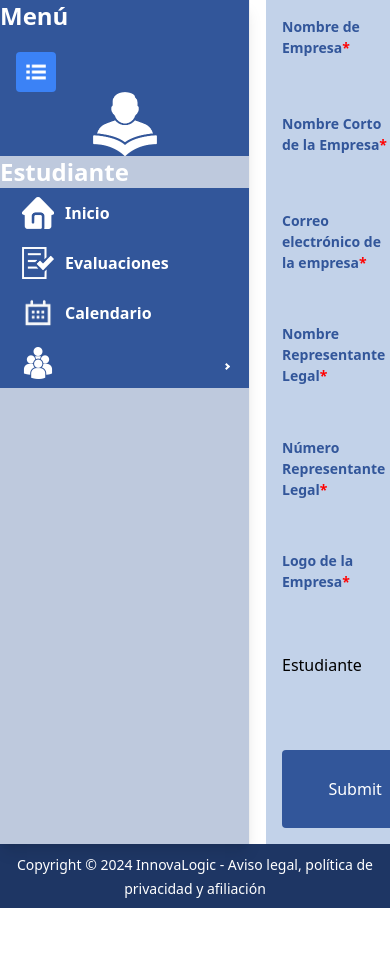
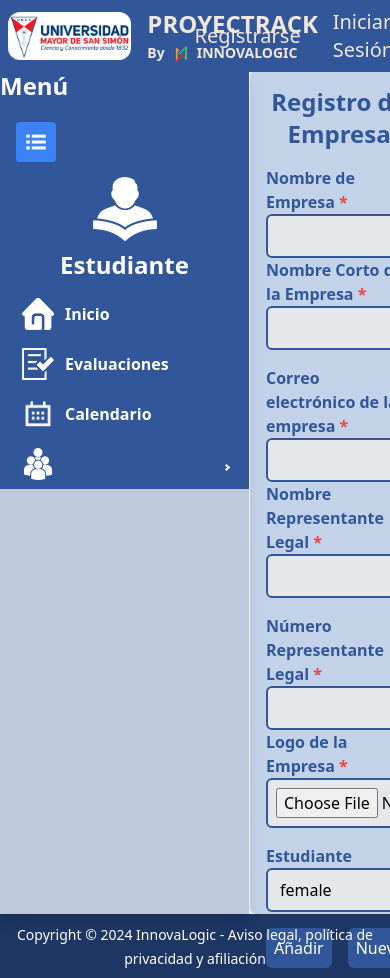
Before and after one commit to innovalogic/ProyectoTis, a React (Vite) app in the folder Frontend/proyectotis/: page /RegistroEmpresa in a window 390 px wide. Shown: the top 978 px of the page. Before the commit the page ends 908 px from the top, so only its background shows below. Built offline with nearby package versions, Linux system fonts and the light colour scheme.

Commit message:
Nuevo responsive con tailwind mejorando enormemente la interfaz

```diff
--- a/Frontend/proyectotis/src/Paginas/RegistroEmpresa.jsx
+++ b/Frontend/proyectotis/src/Paginas/RegistroEmpresa.jsx
@@ -10,14 +10,15 @@
   const { register, handleSubmit } = useForm();
   const onSubmit = (data) => console.log(data);
   const [collapsed, setCollapsed] = useState(false);
+
   return (
     <>
-
-        <div style={{ display: 'flex', height: '100vh' }}>
+        <NavbarInicioDeSesion />
+        <div style={{ display: 'flex', height: '100vh', marginTop: '70px' }}>
         <Sidebar
           collapsed={collapsed}
           className="bg-[#32569A] text-white shadow-lg transition-all duration-300 ease-in-out"
-    style={{ width: collapsed ? '80px' : '250px' }} // Ajustar ancho dependiendo de si está colapsado
+          style={{ width: collapsed ? '80px' : '250px' }}
         >
           <div className={`${styles.sidebarHeader} bg-[#32569A]`}>
             <h1 className={`${collapsed ? 'hidden' : 'block'} text-white font-bold text-2xl`}>Menú</h1>
@@ -33,11 +34,11 @@
                 />
               </button>
             </div>
-      <div className="text-center">
+            <div className="text-center" style={{marginTop: '15px' }}>
               <img src="/src/Imagenes/Estudiante.png" alt="Logo" className="w-16 h-16 inline-block" />
             </div>
         </div>
-    <h1 className={`${collapsed ? 'hidden' : 'block'} text-white font-bold text-2xl`}>Estudiante</h1>
+        <h1 className={`${collapsed ? 'hidden' : 'block'} text-white font-bold text-2xl bg-[#32569A] text-center p-2`}>Estudiante</h1>
 
     <Menu
       menuItemStyles={{
@@ -83,44 +84,129 @@
         icon={<img src="/src/Imagenes/Grupo.png" alt="Empresa" className="w-8 h-8 inline-block" />}
       >
         <MenuItem className="text-white font-bold" component={<Link to="/empresa/overview" />}>
-          Visión General
+          Registrar
         </MenuItem>
         <MenuItem className="text-white font-bold" component={<Link to="/empresa/departments" />}>
-          Departamentos
+          Planificacion
         </MenuItem>
         <MenuItem className="text-white font-bold" component={<Link to="/empresa/contact" />}>
-          Contacto
+          Informacion
         </MenuItem>
       </SubMenu>
     </Menu>
   </Sidebar>
-  <form onSubmit={handleSubmit(onSubmit)} className={`${styles.form} ml-4 p-4 flex-1`}>
-    <label htmlFor="nombre" className={`${styles.label} ${styles.required}`}>Nombre de Empresa</label>
-    <input {...register("NombreEmpresa")} className={styles.input} />
 
-    <label htmlFor="nombreCorto" className={`${styles.label} ${styles.required}`}>Nombre Corto de la Empresa</label>
-    <input {...register("NombreCorto")} className={styles.input} />
+  <form onSubmit={handleSubmit(onSubmit)} className={`space-y-4 p-4 flex-1 bg-[#c2d2e9] rounded-md` }>
+  <h1 className="text-2xl font-bold text-[#32569A] text-center mb-4">Registro de Empresa</h1>
+  <div className="flex flex-col md:flex-row md:space-x-4">
+    <div className="flex flex-col w-full md:w-1/2">
+      <label htmlFor="nombre" className="font-bold text-[#32569A]">
+        Nombre de Empresa <span className="text-red-500">*</span>
+      </label>
+      <input
+        id="nombre"
+        type="text"
+        {...register("NombreEmpresa")}
+        className="border-2 border-[#32569A] bg-gray-200 p-2 rounded-md w-full"
+      />
+    </div>
 
-    <label htmlFor="correo" className={`${styles.label} ${styles.required}`}>Correo electrónico de la empresa</label>
-    <input {...register("CorreoEmpresa")} className={styles.input} />
+    <div className="flex flex-col w-full md:w-1/2">
+      <label htmlFor="nombreCorto" className="font-bold text-[#32569A]">
+        Nombre Corto de la Empresa <span className="text-red-500">*</span>
+      </label>
+      <input
+        id="nombreCorto"
+        type="text"
+        {...register("NombreCorto")}
+        className="border-2 border-[#32569A] bg-gray-200 p-2 rounded-md w-full"
+      />
+    </div>
+  </div>
 
-    <label htmlFor="representante" className={`${styles.label} ${styles.required}`}>Nombre Representante Legal</label>
-    <input {...register("NombreRepresentante")} className={styles.input} />
+  <div className="flex flex-col md:flex-row md:space-x-4">
+    <div className="flex flex-col w-full md:w-1/2">
+      <label htmlFor="correo" className="font-bold text-[#32569A]">
+        Correo electrónico de la empresa <span className="text-red-500">*</span>
+      </label>
+      <input
+        id="correo"
+        type="email"
+        {...register("CorreoEmpresa")}
+        className="border-2 border-[#32569A] bg-gray-200 p-2 rounded-md w-full"
+      />
+    </div>
 
-    <label htmlFor="numeroRepresentante" className={`${styles.label} ${styles.required}`}>Número Representante Legal</label>
-    <input {...register("NumeroRepresentante")} className={styles.input} />
+    <div className="flex flex-col w-full md:w-1/2">
+      <label htmlFor="representante" className="font-bold text-[#32569A]">
+        Nombre Representante Legal <span className="text-red-500">*</span>
+      </label>
+      <input
+        id="representante"
+        type="text"
+        {...register("NombreRepresentante")}
+        className="border-2 border-[#32569A] bg-gray-200 p-2 rounded-md w-full"
+      />
+    </div>
+  </div>
 
-    <label htmlFor="foto" className={`${styles.label} ${styles.required}`}>Logo de la Empresa</label>
-    <input type="file" id="foto" name="foto" accept="image/*"{...register("foto")} className={styles.input} />
+  <div className="flex flex-col md:flex-row md:space-x-4">
+    <div className="flex flex-col w-full md:w-1/2">
+      <label htmlFor="numeroRepresentante" className="font-bold text-[#32569A]">
+        Número Representante Legal <span className="text-red-500">*</span>
+      </label>
+      <input
+        id="numeroRepresentante"
+        type="text"
+        {...register("NumeroRepresentante")}
+        className="border-2 border-[#32569A] bg-gray-200 p-2 rounded-md w-full"
+      />
+    </div>
 
-    <label htmlFor="estudiante">Estudiante</label>
-    <select {...register("gender")} className={styles.select}>
+    <div className="flex flex-col w-full md:w-1/2">
+      <label htmlFor="foto" className="font-bold text-[#32569A]">
+        Logo de la Empresa <span className="text-red-500">*</span>
+      </label>
+      <input
+        id="foto"
+        type="file"
+        name="foto"
+        accept="image/*"
+        {...register("foto")}
+        className="border-2 border-[#32569A] bg-gray-200 p-2 rounded-md w-full"
+      />
+    </div>
+  </div>
+
+  <div className="flex flex-col md:flex-row md:items-center md:space-x-4">
+    <div className="flex flex-col w-full md:w-1/2">
+      <label htmlFor="estudiante" className="font-bold text-[#32569A]">
+        Estudiante
+      </label>
+      <select
+        id="estudiante"
+        {...register("gender")}
+        className="border-2 border-[#32569A] bg-gray-200 p-2 rounded-md w-full"
+      >
         <option value="female">female</option>
         <option value="male">male</option>
         <option value="other">other</option>
       </select>
+    </div>
+    <div className="flex space-x-4 mt-4 md:mt-0">
+      <input
+        type="submit"
+        value="Añadir"
+        className="bg-[#32569A] text-white p-2 rounded-md cursor-pointer"
+      />
+      <input
+        type="submit"
+        value="Nuevo"
+        className="bg-[#32569A] text-white p-2 rounded-md cursor-pointer"
+      />
+    </div>
+  </div>
 
-    <input type="submit" className={styles.submit} />
   </form>
 </div>
       <Copyright/>
```
Lines whose indentation alone changed are shown as unchanged.
